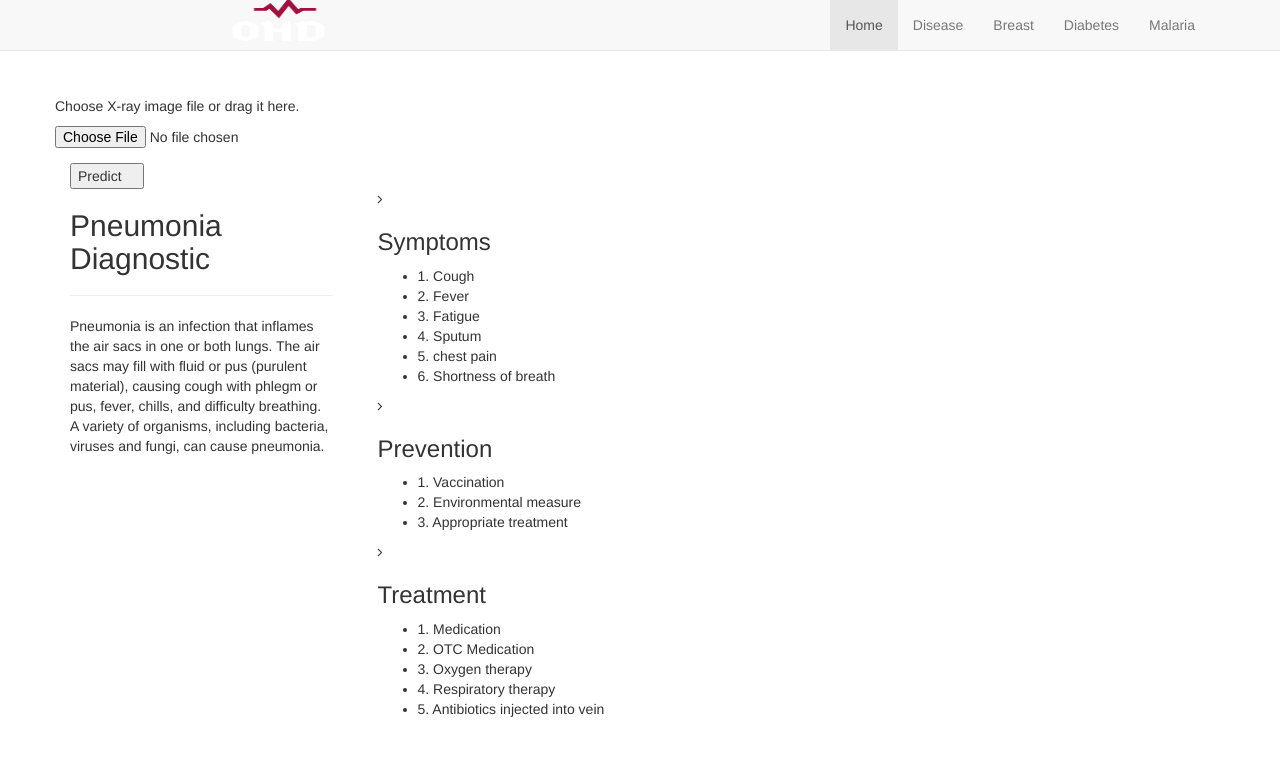
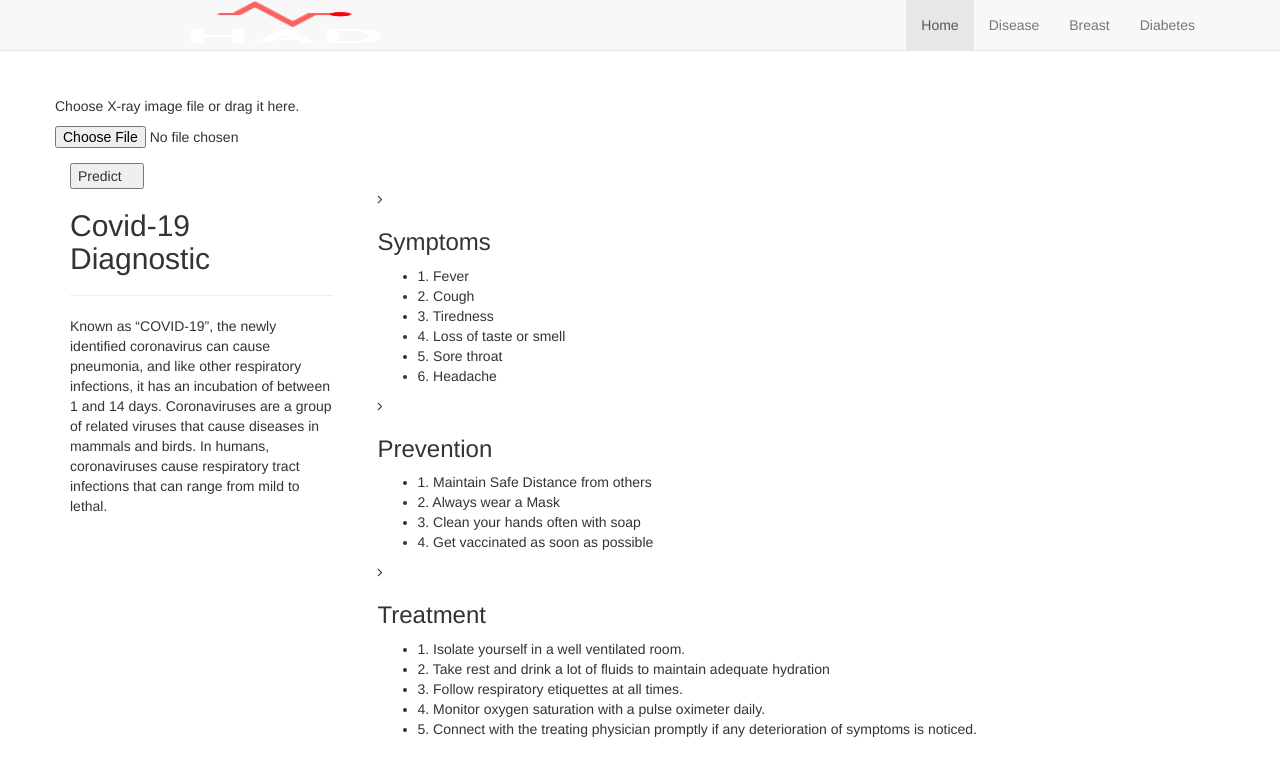
Before and after one commit to ramkhandelwal/health-detection-web-app, a Flask app: page /covid19 in a window 1280 px wide. Shown: the top 776 px of the page. Run offline with Flask 2, Linux system fonts and the light colour scheme; some libraries are stand-ins or nearby versions; some web fonts are replaced.

Commit message:
modified app for covid and tb

```diff
--- a/src/templates/Covid.html
+++ b/src/templates/Covid.html
@@ -5,7 +5,7 @@
   <meta charset="UTF-8">
   <meta http-equiv="X-UA-Compatible" content="IE=edge">
   <meta name="viewport" content="width=device-width, initial-scale=1.0">
-  <title>Pneumonia Diagnostic</title>
+  <title>Covid-19 Diagnostic</title>
   <link rel="preconnect" href="https://fonts.googleapis.com">
   <link rel="preconnect" href="https://fonts.gstatic.com" crossorigin>
   <link rel="icon" href="{{url_for('static', filename='img/disease2page.png')}}">
@@ -39,7 +39,7 @@
                 <li class=""><a href="{{url_for('disease')}}">Disease</a></li>
                 <li class=""><a href="{{url_for('breastcancer')}}">Breast</a></li>
                 <li class=""><a href="{{url_for('diabetes')}}">Diabetes</a></li>
-                <li class=""><a href="#">Malaria</a></li>
+                <!-- <li class=""><a href="{{url_for('tb')}}">TB</a></li> -->
 
               </ul>
             </div>
@@ -61,7 +61,7 @@
                     <label class="col-md-4 control-label"></label>
                     <div class="col-md-4 inputGroupContainer">
                       <b>
-                        <p style="color:rgb(126, 5, 31); font-size: 22px;">Covid Diagnostic
+                        <p style="color:rgb(126, 5, 31); font-size: 22px;">Covid-19 Diagnostic
                         </p>
                       </b>
                     </div>
@@ -129,12 +129,12 @@
       <div class="row">
         <div class="col-md-3 col-sm-4 col-xs-12">
           <div class="section-title">
-            <h2 class="head-title lg-line">Pneumonia <br>Diagnostic</h2>
+            <h2 class="head-title lg-line">Covid-19 <br>Diagnostic</h2>
             <hr class="botm-line">
-            <p class="sec-para">Pneumonia is an infection that inflames the air sacs in one or both lungs. The air
-              sacs may fill with fluid or pus (purulent material), causing cough with phlegm or
-              pus, fever, chills, and difficulty breathing. A variety of organisms, including
-              bacteria, viruses and fungi, can cause pneumonia.</p>
+            <p class="sec-para">Known as “COVID-19”, the newly identified coronavirus can cause pneumonia,
+              and like other respiratory infections, it has an incubation of between 1 and 14 days.
+              Coronaviruses are a group of related viruses that cause diseases in mammals and birds.
+              In humans, coronaviruses cause respiratory tract infections that can range from mild to lethal.</p>
 
           </div>
         </div>
@@ -146,12 +146,12 @@
                 <h3>Symptoms</h3>
                 <ul>
 
-                  <li>1. Cough</li>
-                  <li>2. Fever</li>
-                  <li>3. Fatigue</li>
-                  <li> 4. Sputum</li>
-                  <li> 5. chest pain</li>
-                  <li>6. Shortness of breath</li>
+                  <li>1. Fever</li>
+                  <li>2. Cough</li>
+                  <li>3. Tiredness</li>
+                  <li>4. Loss of taste or smell</li>
+                  <li>5. Sore throat</li>
+                  <li>6. Headache</li>
                 </ul>
 
 
@@ -162,9 +162,10 @@
               <div class="more-features-box-text-description">
                 <h3>Prevention</h3>
                 <ul>
-                  <li> 1. Vaccination</li>
-                  <li>2. Environmental measure</li>
-                  <li>3. Appropriate treatment</li>
+                  <li>1. Maintain Safe Distance from others</li>
+                  <li>2. Always wear a Mask</li>
+                  <li>3. Clean your hands often with soap</li>
+                  <li>4. Get vaccinated as soon as possible</li>
                 </ul>
 
               </div>
@@ -174,12 +175,11 @@
               <div class="more-features-box-text-description">
                 <h3>Treatment</h3>
                 <ul>
-                  <li>1. Medication</li>
-                  <li>2. OTC Medication</li>
-                  <li>3. Oxygen therapy</li>
-                  <li>4. Respiratory therapy</li>
-
-                  <li>5. Antibiotics injected into vein</li>
+                  <li>1. Isolate yourself in a well ventilated room.</li>
+                  <li>2. Take rest and drink a lot of fluids to maintain adequate hydration</li>
+                  <li>3. Follow respiratory etiquettes at all times.</li>
+                  <li>4. Monitor oxygen saturation with a pulse oximeter daily.</li>
+                  <li>5. Connect with the treating physician promptly if any deterioration of symptoms is noticed.</li>
                 </ul>
 
               </div>
```
Also changed, not shown: src/templates/Tuberculosis.html (+18 -21 lines), src/templates/disease.html (+13 -13 lines), src/templates/index.html (+21 -22 lines), src/static/img/covid.jpg (added), src/static/img/logo.png, src/static/img/logo.svg (added), src/static/img/tb.png (added).
